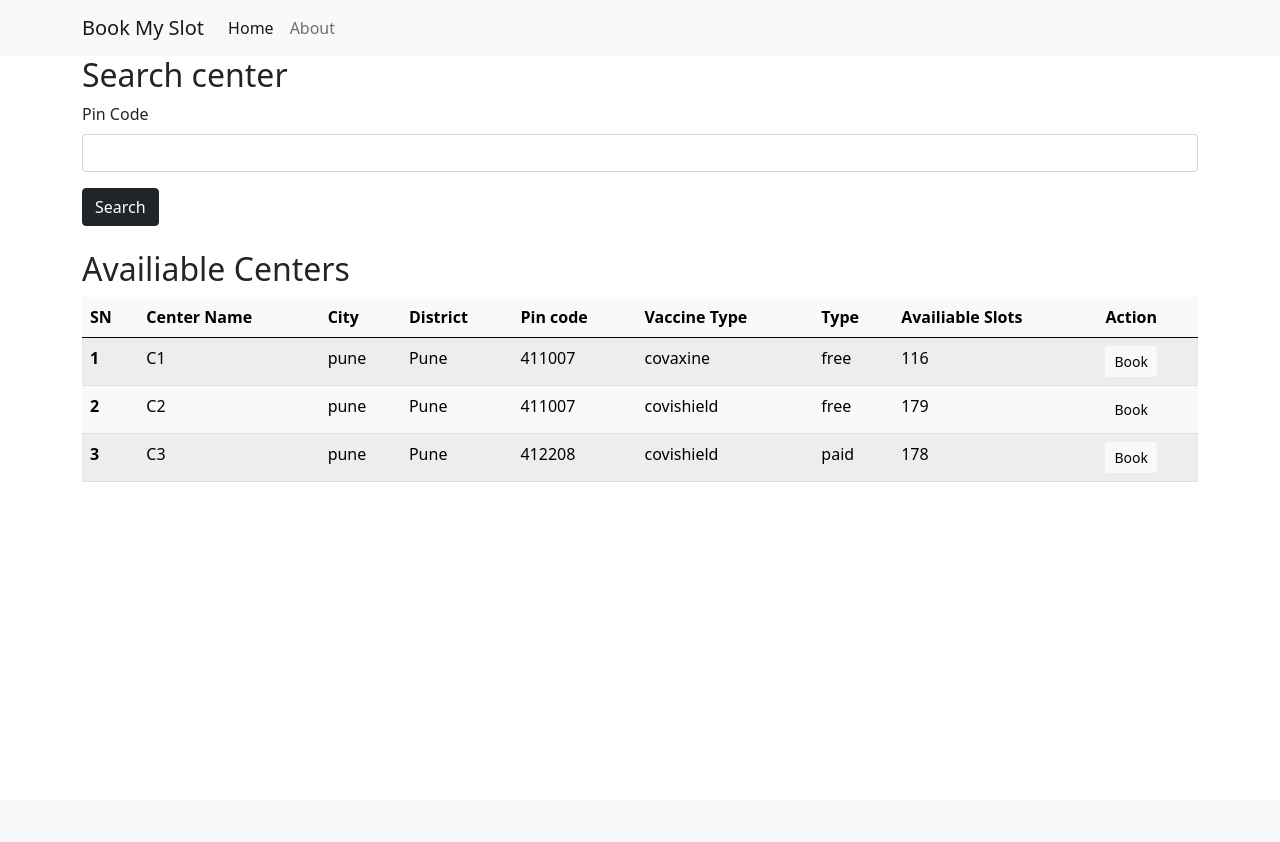
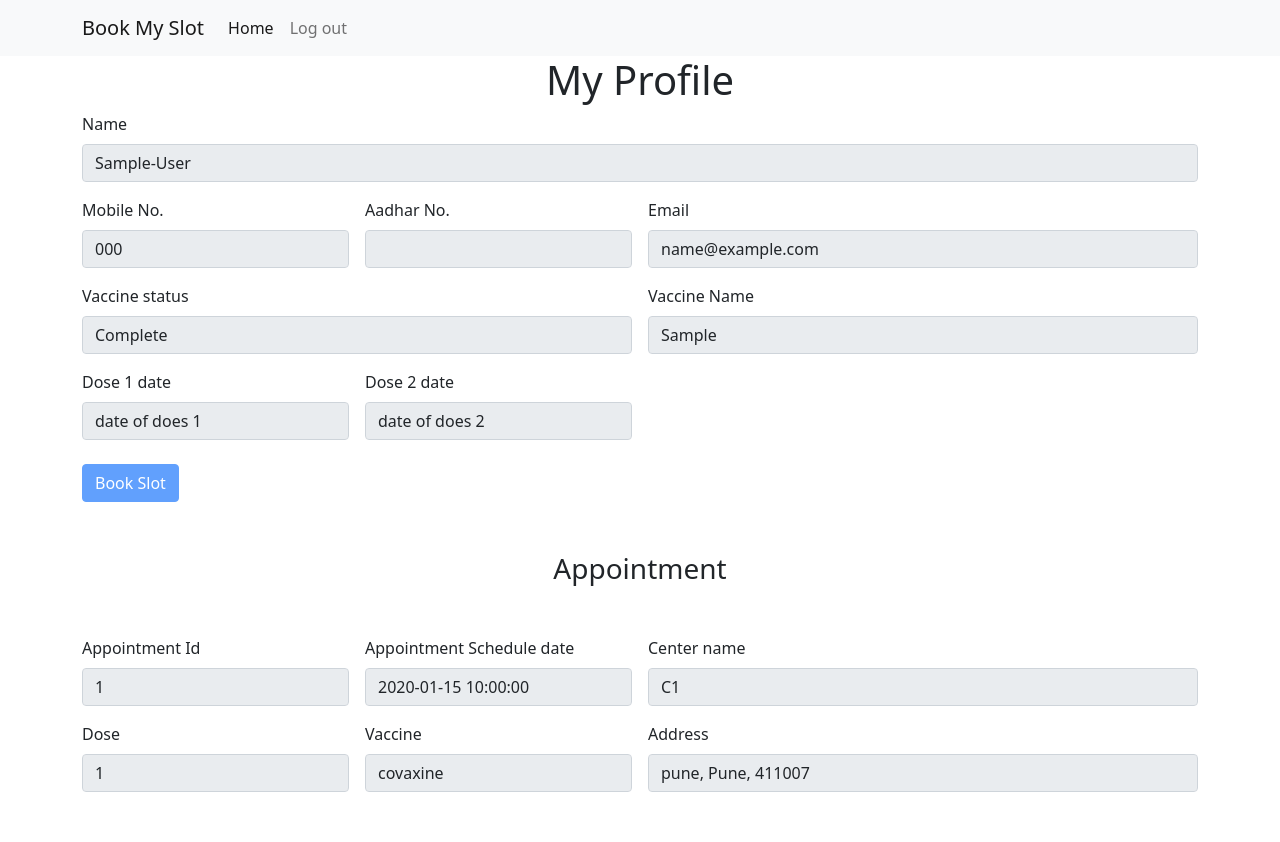
Before and after one commit to Gaurav41/vaccine_slot_booking_app, a Flask app: template templates/user_home.html in a window 1280 px wide. Before the commit the page ends 482 px from the top, so only its background shows below. Run offline with Flask 2, Linux system fonts and the light colour scheme; data comes from the database, SQL or seed files in the repository; both versions use the stored data as it was after the commit; the template is opened without the code that fills it: values that come from a table or form of the project are taken from there, most other values are stand-ins (such as "Sample title", 1, 10 or a date in 2020).

Commit message:
Slot booking functionality implemented

```diff
--- a/app.py
+++ b/app.py
@@ -1,9 +1,13 @@
 from flask import Flask,request,redirect,render_template,session
 from flask.helpers import url_for
 from flask.json import jsonify
+
 from flask_sqlalchemy import SQLAlchemy
 from flask_marshmallow import Marshmallow
 from flask_bcrypt import Bcrypt
+import datetime
+
+from marshmallow import fields
 
 from flask_login import LoginManager,UserMixin,login_user,login_required,logout_user,current_user
 
@@ -30,7 +34,8 @@ def login():
         if user and bcrypt.check_password_hash(user.password,password):
             login_user(user)
             print(f"User {current_user.first_name} logged in")
-            return redirect(url_for('book_slot'))
+            print(current_user.id)
+            return redirect(url_for('user_home'))
         else:
             return render_template('login.html',msg="Login failed")
     else:
@@ -73,10 +78,46 @@ def signup():
         return render_template('signup.html')
 
 
+def get_user_data(user_id):
+    result = User.query.get(user_id)
+    user = user_schema.dump(result)
+    # print("user")
+    # print(user)
+    return user
+
+def get_user_appo(user_id):
+    result = Bookings.query.filter_by(user_id=user_id).first()
+    appo_data = booking_schema.dump(result)
+    print("appo_data")
+    print(appo_data)
+    return appo_data
+
+
 def get_aval_center_by_pincode(pincode):
     result = Center.query.filter_by(pin_code=pincode)
     centers = centers_schema.dump(result)
     return centers
+
+def get_center(center_id):
+    result = Center.query.get(center_id)
+    center = center_schema.dump(result)
+    return center
+
+@app.route("/user_home")
+@login_required
+def user_home():
+    user_profile_data = get_user_data(current_user.id)
+    print("user_profile_data")
+    print(user_profile_data)
+
+    center_data={}
+    user_appo_data=get_user_appo(current_user.id)
+    if user_appo_data:
+        center_data = get_center(user_appo_data['center_id'])
+
+    msg = session.get("msg")
+    session["msg"]=None
+    return render_template('user_home.html',user_profile_data=user_profile_data,user_appo_data=user_appo_data,center_data=center_data,msg=msg)
 
 
 @app.route("/book_slot",methods=["GET","POST"])
@@ -87,21 +128,27 @@ def book_slot(msg=None):
         centers = get_aval_center_by_pincode(pincode)
         session["pincode"]= pincode
         # return jsonify(centers)
-        return render_template("user_home.html",centers=centers,msg=None)
+        return render_template("book_my_slot.html",centers=centers,msg=None)
     else:
-        return render_template("user_home.html")
+        return render_template("book_my_slot.html")
 
 @app.route("/book_slot/<int:center_id>",methods=["GET"])
 @login_required
 def book_my_slot(center_id):
     result = Center.query.filter_by(center_id=center_id).first()
     if  result.available_slots > 0:
+
+        # center = get_center(center_id)
+        appoinment = Bookings(user_id=current_user.id,center_id=center_id,booking_date=datetime.datetime.utcnow(),appointment_date=datetime.datetime.utcnow())
+        db.session.add(appoinment)
+        db.session.commit()
         result.available_slots= int(result.available_slots)-1
         db.session.commit()
         pincode = session.get("pincode")
         centers = get_aval_center_by_pincode(int(pincode))
-
-        return render_template("user_home.html",centers=centers,msg="Slot booked")
+        # return render_template("book_my_slot.html",centers=centers,msg="Slot booked")
+        session["msg"]="Slot booked"
+        return redirect(url_for('user_home'))
     else:
         return "oops....Slots full"
 
@@ -124,7 +171,7 @@ class User(db.Model,UserMixin):
     mobile_no=db.Column(db.Integer(), nullable=False)
     password=db.Column(db.String(100), nullable=False)
     dose = db.Column(db.Integer(), nullable=True)
-
+    #vaccine_type=db.Column(db.String(100),nullable=False)
     # does1_date=db.Column(db.String(20))
     # does2_date=db.Column(db.Integer(20))
 
@@ -151,6 +198,16 @@ class Center(db.Model):
 
     # staff = db.relationship("Staff", backref="centers")
 
+class Bookings(db.Model):
+    __tablename__= 'bookings'
+    booking_id=db.Column(db.Integer, primary_key=True)
+    user_id=db.Column(db.Integer,db.ForeignKey('users.id'))
+    center_id=db.Column(db.Integer,db.ForeignKey('centers.center_id'))
+    # vaccine_type=db.Column(db.String(100))
+    # type=db.Column(db.String,default='free')
+    booking_date=db.Column(db.DateTime, default=datetime.datetime.utcnow())
+    appointment_date=db.Column(db.DateTime, default=datetime.datetime.utcnow())
+
 class UserSchema(ma.Schema):
     class Meta:
         fields=("id","first_name","last_name","aadhar_no","birth_year","mobile_no","dose","email","password")
@@ -163,6 +220,9 @@ class CenterSchema(ma.Schema):
     class Meta:
         fields=("center_id","center_name","city","district","pin_code","capacity","allocated_slots","available_slots","vaccine_type","type")
 
+class BookingsSchema(ma.Schema):
+    class Meta:
+        fields=("booking_id","user_id","center_id","booking_date","appointment_date")
 
 user_schema = UserSchema()
 users_schema = UserSchema(many=True)
@@ -173,23 +233,37 @@ staffs_schema = StaffSchema(many=True)
 center_schema = CenterSchema()
 centers_schema = CenterSchema(many=True)
 
+booking_schema = BookingsSchema()
+
+
 @app.cli.command("db_seed")
 def db_seed():
     hashed_password = bcrypt.generate_password_hash("123").decode("UTF-8")
     user1=User(first_name='Gaurav',
                 last_name='Gaurav',
-                aadhar_no='Sun',
-                mobile_no=9767916589,
+                aadhar_no='4254',
+                mobile_no=9370251215,
                 birth_year=1999,
                 email="gaurav@gmail.com",
                 password=hashed_password,
                 dose=0  )
+    user2=User(first_name='abc',
+                last_name='xyz',
+                aadhar_no='4255',
+                mobile_no=9767916589,
+                birth_year=1999,
+                email="abc@gmail.com",
+                password=hashed_password,
+                dose=0  )
     db.session.add(user1)
+    db.session.add(user2)
     db.session.commit()
     print("User added")
 
-    staff_user=Staff(name="staff1",center_id=1)
-    db.session.add(staff_user)
+    staff1=Staff(name="staff1",center_id=1)
+    staff2=Staff(name="staff2",center_id=2)
+    db.session.add(staff1)
+    db.session.add(staff2)
     db.session.commit()
     print("staff added")
 
@@ -199,7 +273,7 @@ def db_seed():
             pin_code=411007,
             capacity=180,
             allocated_slots=180,
-            available_slots=180,
+            available_slots=120,
             vaccine_type="covaxine",
             type="free")
     center2= Center(center_name="C2",
@@ -211,10 +285,22 @@ def db_seed():
             available_slots=180,
             vaccine_type="covishield",
             type="free")
+
+    center3= Center(center_name="C3",
+            city="pune",
+            district="Pune",
+            pin_code=412208,
+            capacity=180,
+            allocated_slots=180,
+            available_slots=180,
+            vaccine_type="covishield",
+            type="paid")
+
     db.session.add(center1)
     db.session.add(center2)
+    db.session.add(center3)
     db.session.commit()
-    print("center1 added")
+    print("center added")
 
 if __name__ == "__main__":
     app.run(debug=True)
--- a/static/css/style.css
+++ b/static/css/style.css
@@ -19,3 +19,20 @@
 .vertical-space{
     margin-top: 20px;
 }
+
+.center-text{
+    text-align: center;
+}
+
+.appointment-container h3{
+    margin: 50px;
+}
+.appointment-container{
+    margin-top: 50px;
+    margin-bottom: 50px;
+}
+
+.book-slot-btn a{
+    color: white;
+    text-decoration: none;
+}
--- a/templates/base.html
+++ b/templates/base.html
@@ -23,7 +23,7 @@
                 <a class="nav-link active" aria-current="page" href="#">Home</a>
               </li>
               <li class="nav-item">
-                <a class="nav-link" href="#">About</a>
+                <a class="nav-link" href="{{ url_for('logout') }}">Log out</a>
               </li>
             </ul>
           </div>
--- a/templates/user_home.html
+++ b/templates/user_home.html
@@ -4,70 +4,116 @@
 {% block body %}
 <div>
     {% if msg %}
+    <script>alert("Hi")</script>
     <script>alert("{{ msg }}")</script>
     {% endif %}
 </div>
-      <div class="container">
-          <h2>Search center</h2>
-        <form action="/book_slot" method="POST">
-            <div class="mb-3">
-              <label for="pincode" class="form-label">Pin Code</label>
-              <input type="number" class="form-control" id="pincode"  name ="pincode">
+<div class="container profile-container">
+    <h1 class="center-text">My Profile</h1>
+    <form class="row g-3 " >
+        <div class="col-md-12">
+            <label for="name" class="form-label">Name</label>
+            {% set name = user_profile_data.first_name ~'-'~ user_profile_data.last_name%}
+            <input type="text" class="form-control" id="name" name="name" value={{name}} disabled>
+        </div>
+        <div class="col-md-3">
+            <label for="mobile_no" class="form-label">Mobile No.</label>
+            <input type="number" class="form-control" id="mobile_no" value={{user_profile_data.mobile_no}} disabled>
+        </div>
+        <div class="col-md-3">
+            <label for="aadhar_no" class="form-label">Aadhar No.</label>
+            <input type="number" class="form-control" id="aadhar_no" value="{{user_profile_data.aadhar_no}}" disabled>
+        </div>
+        <div class="col-md-6">
+          <label for="email" class="form-label">Email</label>
+          <input type="email" class="form-control" id="email" value={{user_profile_data.email}} disabled>
+        </div>
+        <div class="col-md-6">
+          <label for="vacc_status" class="form-label">Vaccine status</label>
+          {% if user_profile_data.dose==0 %}
+          {% set status = 'nonvanccinated' %}
+          {% set vaccine_type = 'NA' %}
+          {% set dose1 = 'NA' %}
+          {% set dose2 = 'NA' %}
+
+          {% elif user_profile_data.dose==1 %}
+          {% set status = 'Partial' %}
+          {% set vaccine_type = "v1" %}
+          {% set dose1 = 'date of does 1' %}
+          {% set dose2 = 'NA' %}
+
+          {% else %}
+          {% set status = 'Complete' %}
+          {% set dose1 = 'date of does 1' %}
+          {% set dose2 = 'date of does 2' %}
+          {% endif %}
+          <input type="text" class="form-control" id="vacc_status" value={{status}} disabled>
+        </div>
+        <div class="col-md-6">
+            <label for="vacc_name" class="form-label">Vaccine Name</label>
+            <input type="text" class="form-control" id="vacc_status" value="{{vaccine_type}}" disabled>
         </div>
 
-            <!-- <div class="mb-3">
-              <label for="desc" class="form-label">Description</label>
-              <input type="text" class="form-control" id="description" name="description">
-            </div> -->
-            <button type="submit" class="btn btn-dark">Search</button>
-          </form>
+        <div class="col-md-3">
+            <label for="dose1" class="form-label">Dose 1 date</label>
+            <input type="text" class="form-control" id="dose1" value="{{dose1}}" disabled>
+        </div>
+        <div class="col-md-3">
+            <label for="dose2" class="form-label">Dose 2 date</label>
+            <input type="text" class="form-control" id="dose2" value="{{dose2}}" disabled>
         </div>
 
-      <div class="container my-4">
-        <h2>Availiable Centers</h2>
-          {% if centers|length ==0 %}
+      </form>
+      <div class="col-12 mt-4">
+        {% if user_appo_data|length > 0 %}
+        {% set book_btn= 'disabled' %}
+        {% else %}
+        {% set book_btn=false %}
+        {% endif %}
+        <button class="btn btn-primary book-slot-btn" {{book_btn}}>
+            <a href="{{ url_for('book_slot') }}" >Book Slot</a>
+        </button>
+       </div>
+</div>
+
+<div class="container appointment-container">
+    <h3 class="center-text">Appointment</h3>
+    {% if user_appo_data|length == 0 %}
     <div class="alert alert-warning" role="alert">
-            No record found...
+        No Appointment data found...
       </div>
     {% else %}
-      <table class="table table-light table-striped">
-        <thead>
-            <tr>
-              <th scope="col">SN</th>
-              <th scope="col">Center Name</th>
-              <th scope="col">City</th>
-              <th scope="col">District</th>
-              <th scope="col">Pin code</th>
-              <th scope="col">Vaccine Type</th>
-              <th scope="col">Type</th>
-              <th scope="col">Availiable Slots</th>
-              <th scope="col">Action</th>
 
-            </tr>
-          </thead>
-          <tbody>
-              {% for center in centers %}
-              <tr>
-                <th scope="row">{{loop.index}}</th>
-                <td>{{center.center_name}}</td>
-                <td>{{center.city}}</td>
-                <td>{{center.district}}</td>
-                <td>{{center.pin_code}}</td>
-                <td>{{center.vaccine_type}}</td>
-                <td>{{center.type}}</td>
-                <td>{{center.available_slots}}</td>
-                <td><a href="/book_slot/{{center.center_id}}" class="btn btn-light btn-sm">Book</a>
+    <form class="row g-3 " >
+        <div class="col-md-3">
+            <label for="appo_id" class="form-label">Appointment Id</label>
+            <input type="text" class="form-control" id="appo_id" name="appo_id" value="{{user_appo_data.booking_id}}" disabled>
+        </div>
+        <div class="col-md-3">
+            <label for="appo_date" class="form-label">Appointment Schedule date</label>
+            <input type="text" class="form-control" id="appo_date" value="{{user_appo_data.appointment_date}}" disabled>
+        </div>
+        <div class="col-md-6">
+            <label for="center_name" class="form-label">Center name</label>
+            <input type="text" class="form-control" id="center_name" value="{{center_data.center_name}}" disabled>
+        </div>
+        <div class="col-md-3">
+            <label for="dose" class="form-label">Dose</label>
+            <input type="text" class="form-control" id="dose1" value="{{user_appo_data.booking_id}}" disabled>
+        </div>
+        <div class="col-md-3">
+            <label for="vaccine" class="form-label">Vaccine</label>
+            <input type="text" class="form-control" id="vaccine" value="{{center_data.vaccine_type}}" disabled>
+        </div>
 
+        <div class="col-md-6">
+          <label for="center_address" class="form-label">Address</label>
+          {% set address = center_data.city~", "~center_data.district~", "~center_data.pin_code %}
+          <input type="text" class="form-control" id="center_address" value="{{address}}" disabled>
+        </div>
+      </form>
+      {% endif %}
 
-              </tr>
-              {% endfor %}
-
-
-          </tbody>
-      </table>
-      {% endif %}
 </div>
 
 {% endblock body %}
-
-<!-- /delete/{{todo.id}} -->
```
Also changed, not shown: templates/book_my_slot.html (added, +73 -0 lines), db.db, templates/staff_login.html (added). Lines whose indentation alone changed are shown as unchanged.
